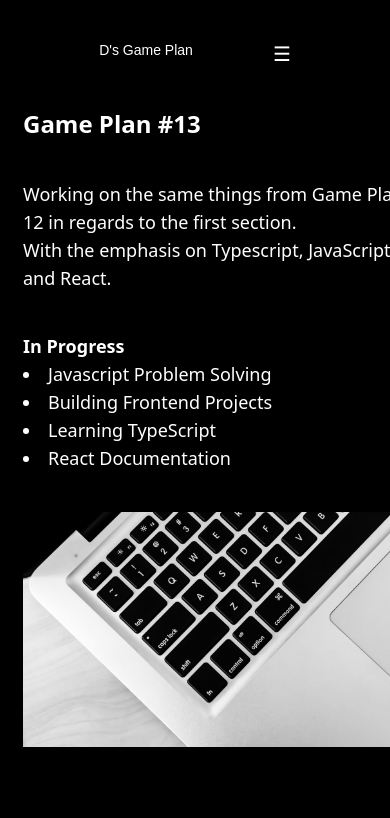
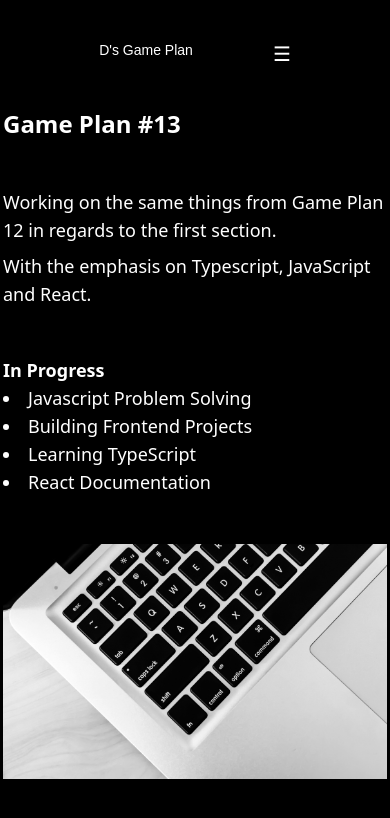
Before and after one commit to Davonne007-TX/game-plan, a React (Vite) app: page /gamePlan13 in a window 390 px wide. Shown: the top 818 px of the page. Built offline with nearby package versions, Linux system fonts and the light colour scheme; a web font is replaced by a local one.

Commit message:
update Game Plan 13 mobile responsiveness

```diff
--- a/src/components/Thirteen/GamePlan13.jsx
+++ b/src/components/Thirteen/GamePlan13.jsx
@@ -5,17 +5,16 @@ export default function GamePlan13() {
 
   return (
     <>
-      <main className="flex-time ml-10 md:ml-0 text-white text-lg md:text-2xl">
-        <section>
+      <main className="max-w-sm md:max-w-2xl ml-auto mr-auto text-white text-lg md:text-2xl">
+        <section className="flex flex-col gap-2">
           <h2 className="font-bold text-2xl md:text-3xl lg:text-4x mb-10">
             Game Plan #13
           </h2>
           <p>
             Working on the same things from Game Plan 12 in regards to the first
             section.
-            <br />
-            With the emphasis on Typescript, JavaScript and React.
           </p>
+          <p>With the emphasis on Typescript, JavaScript and React.</p>
 
           <InProgress />
           <img
```
